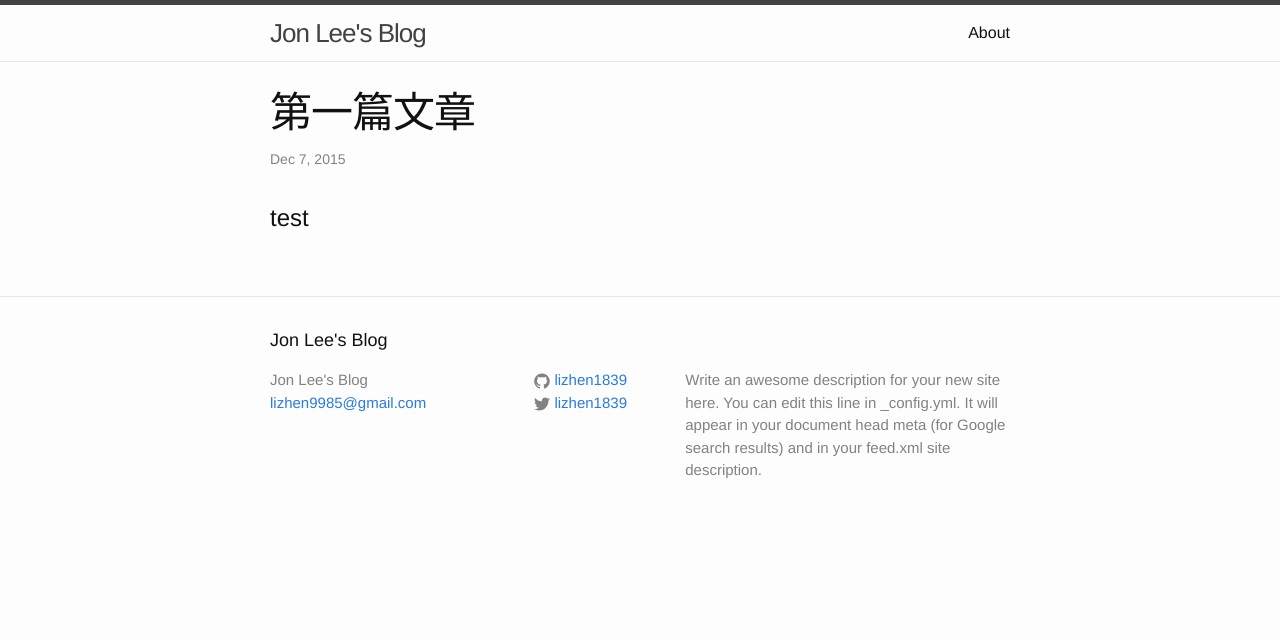
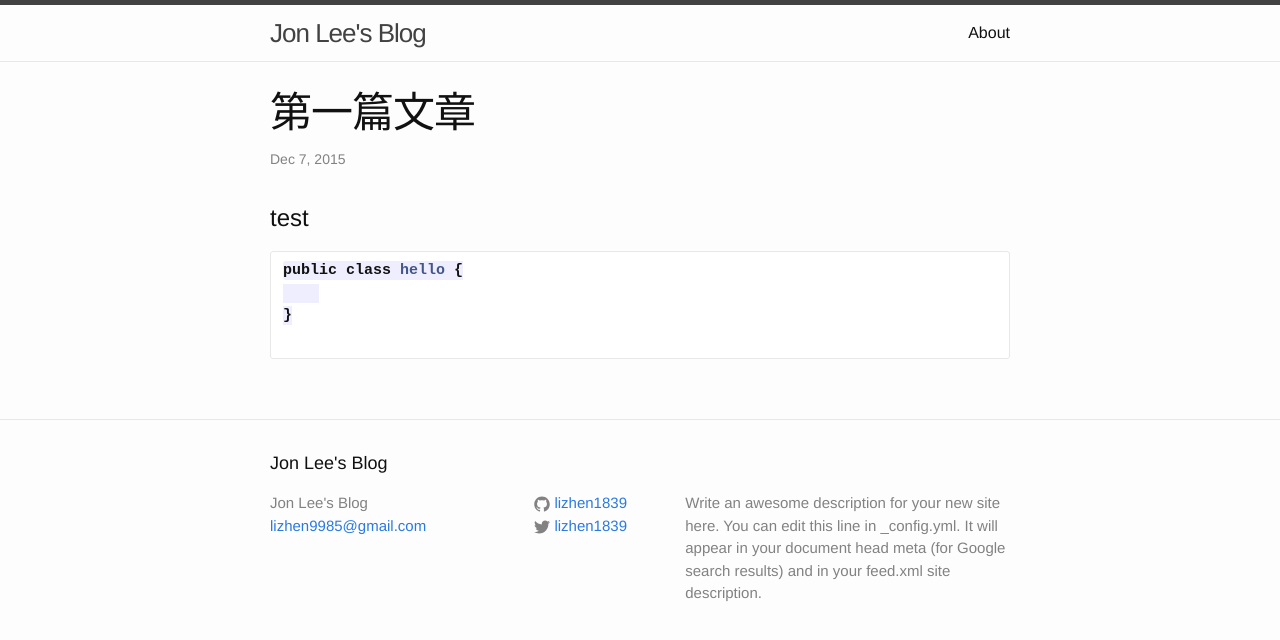
Before and after one commit to lizhen1839/lizhen1839.github.io, a Jekyll site: the page built from _posts/2015-12-07-第一篇文章.markdown, in a window 1280 px wide. Shown: the top 640 px of the page. Built offline with Jekyll 4.4.1, drawn with Linux system fonts in a browser that asks for light colours.

Commit message:
test markdown

````diff
--- a/_posts/2015-12-07-第一篇文章.markdown
+++ b/_posts/2015-12-07-第一篇文章.markdown
@@ -4,3 +4,10 @@ layout: post
 ---
 
 # test
+
+```java
+public class hello {
+
+}
+
+```
````
